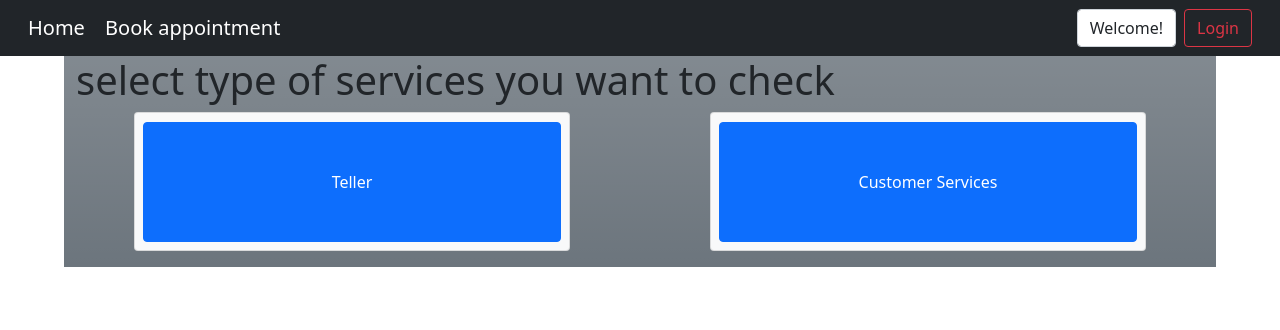
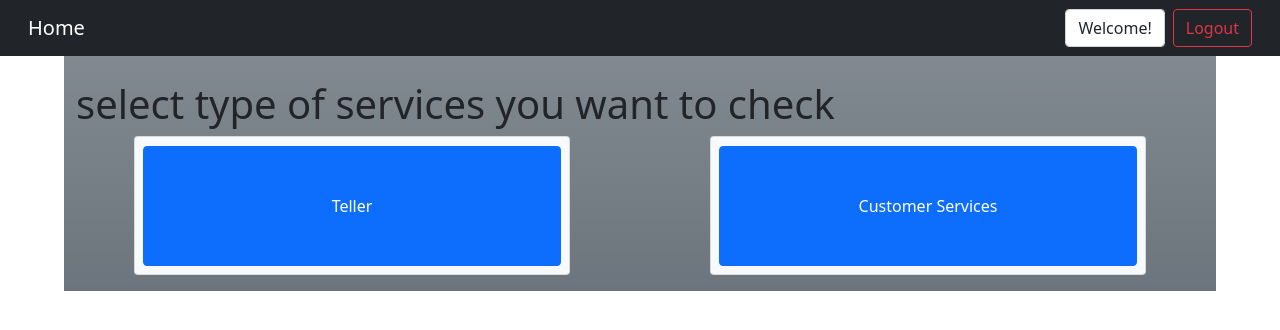
Before and after one commit to mhmd3397/BookBank, a Django app: template bookbank/bank/templates/home_page_employee.html in a window 1280 px wide. Shown: the top 330 px of the page. Run offline with Django 3.2, Linux system fonts and the light colour scheme; the template is opened without the code that fills it, so the values that code supplies are empty; some libraries are stand-ins or nearby versions.

Commit message:
edits for naming

```diff
--- a/bookbank/bank/templates/all_appointment.html
+++ b/bookbank/bank/templates/all_appointment.html
@@ -20,7 +20,7 @@
                     <form class="form-inline my-2 my-lg-0" method="POST" action="{% url 'logout' %}">
                         {% csrf_token %}
                         <div class="form-control mr-sm-2">Welcome!</div>
-                        <button class="btn btn-outline-danger my-2 my-sm-0">Login</button>
+                        <button class="btn btn-outline-danger my-2 my-sm-0">Logout</button>
                     </form>
                 </div>
             </div>
@@ -28,7 +28,7 @@
     </header>
     <main>
         <div class="container-fluid bg-secondary bg-gradient" style="width: 90%; padding: auto;">
-
+<br>
             <div class="row">
                 <div class="col-sm-6">
                     <div class="card-body">
--- a/bookbank/bank/templates/creating_appointment_page.html
+++ b/bookbank/bank/templates/creating_appointment_page.html
@@ -16,13 +16,12 @@
         <div class="container-fluid">
             <div>
                 <a class="navbar-brand" href="{% url 'home' %}">Home</a>
-                <a class="navbar-brand" href="create_appointment">Book appointment</a>
             </div>
             <div>
-                <form class="form-inline my-2 my-lg-0" method="POST" action="{% url 'home' %}">
+                <form class="form-inline my-2 my-lg-0" method="POST" action="{% url 'logout' %}">
                     {% csrf_token %}
                     <div class="form-control mr-sm-2">Welcome!</div>
-                    <button class="btn btn-outline-danger my-2 my-sm-0">Login</button>
+                    <button class="btn btn-outline-danger my-2 my-sm-0">Logout</button>
                 </form>
             </div>
         </div>
--- a/bookbank/bank/templates/home_page_customer.html
+++ b/bookbank/bank/templates/home_page_customer.html
@@ -21,7 +21,7 @@
                     <form class="form-inline my-2 my-lg-0" method="POST" action="{% url 'logout' %}">
                         {% csrf_token %}
                         <div class="form-control mr-sm-2">Welcome!</div>
-                        <button class="btn btn-outline-danger my-2 my-sm-0">Login</button>
+                        <button class="btn btn-outline-danger my-2 my-sm-0">Logout</button>
                     </form>
                 </div>
             </div>
--- a/bookbank/bank/templates/home_page_employee.html
+++ b/bookbank/bank/templates/home_page_employee.html
@@ -16,19 +16,19 @@
         <div class="container-fluid">
             <div>
                 <a class="navbar-brand" href="{% url 'home' %}">Home</a>
-                <a class="navbar-brand" href="create_appointment">Book appointment</a>
             </div>
             <div>
-                <form class="form-inline my-2 my-lg-0" method="POST" action="{% url 'home' %}">
+                <form class="form-inline my-2 my-lg-0" method="POST" action="{% url 'logout' %}">
                     {% csrf_token %}
                     <div class="form-control mr-sm-2">Welcome!</div>
-                    <button class="btn btn-outline-danger my-2 my-sm-0">Login</button>
+                    <button class="btn btn-outline-danger my-2 my-sm-0">Logout</button>
                 </form>
             </div>
         </div>
     </nav>
     <main>
         <div class="container-fluid bg-secondary bg-gradient" style="width: 90%; padding: auto; height: 100%;">
+            <br>
             <h1>select type of services you want to check</h1>
             <form method="POST" action="{% url 'all_appointments' %}">
                 {% csrf_token %}
```
